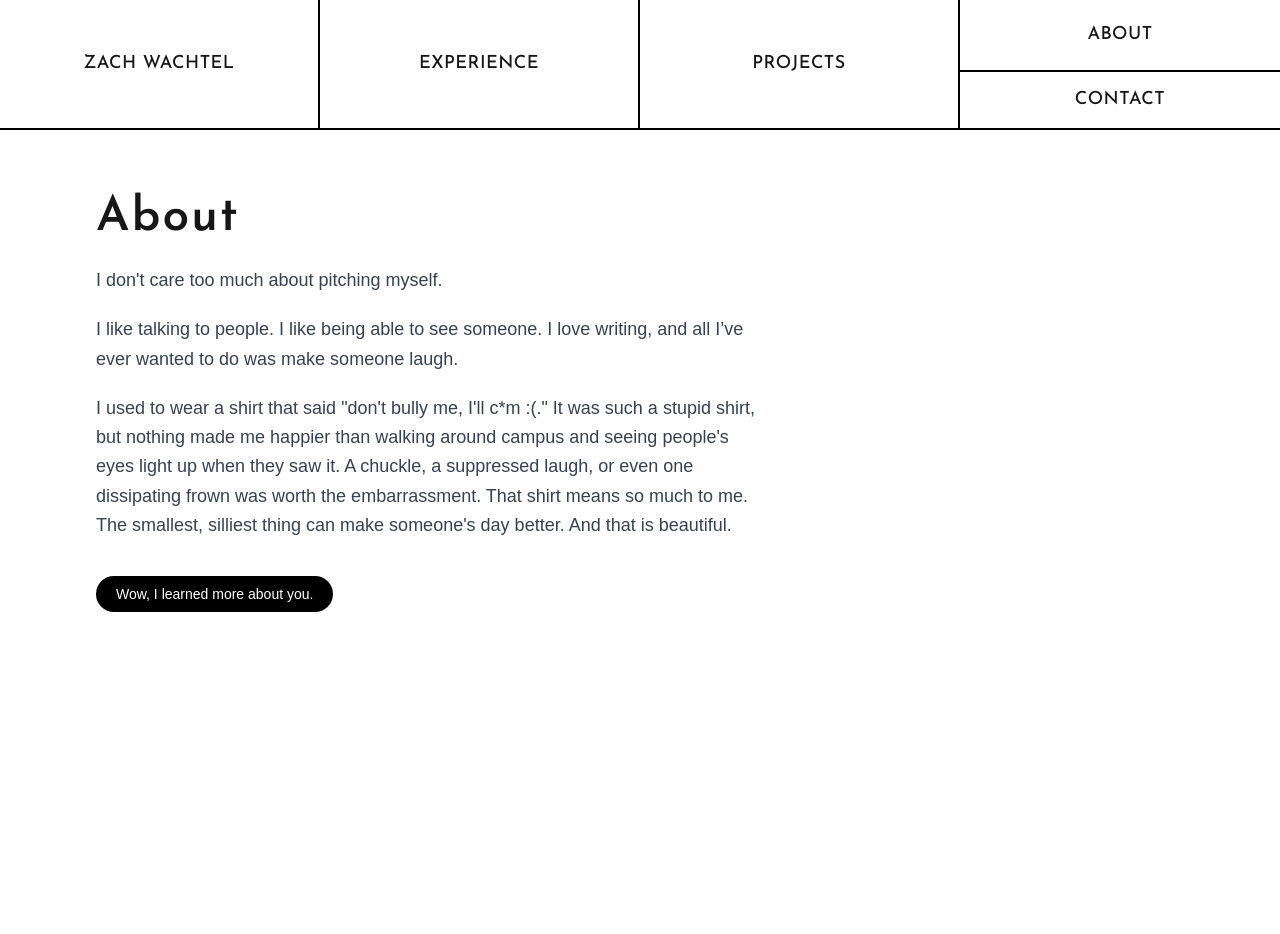
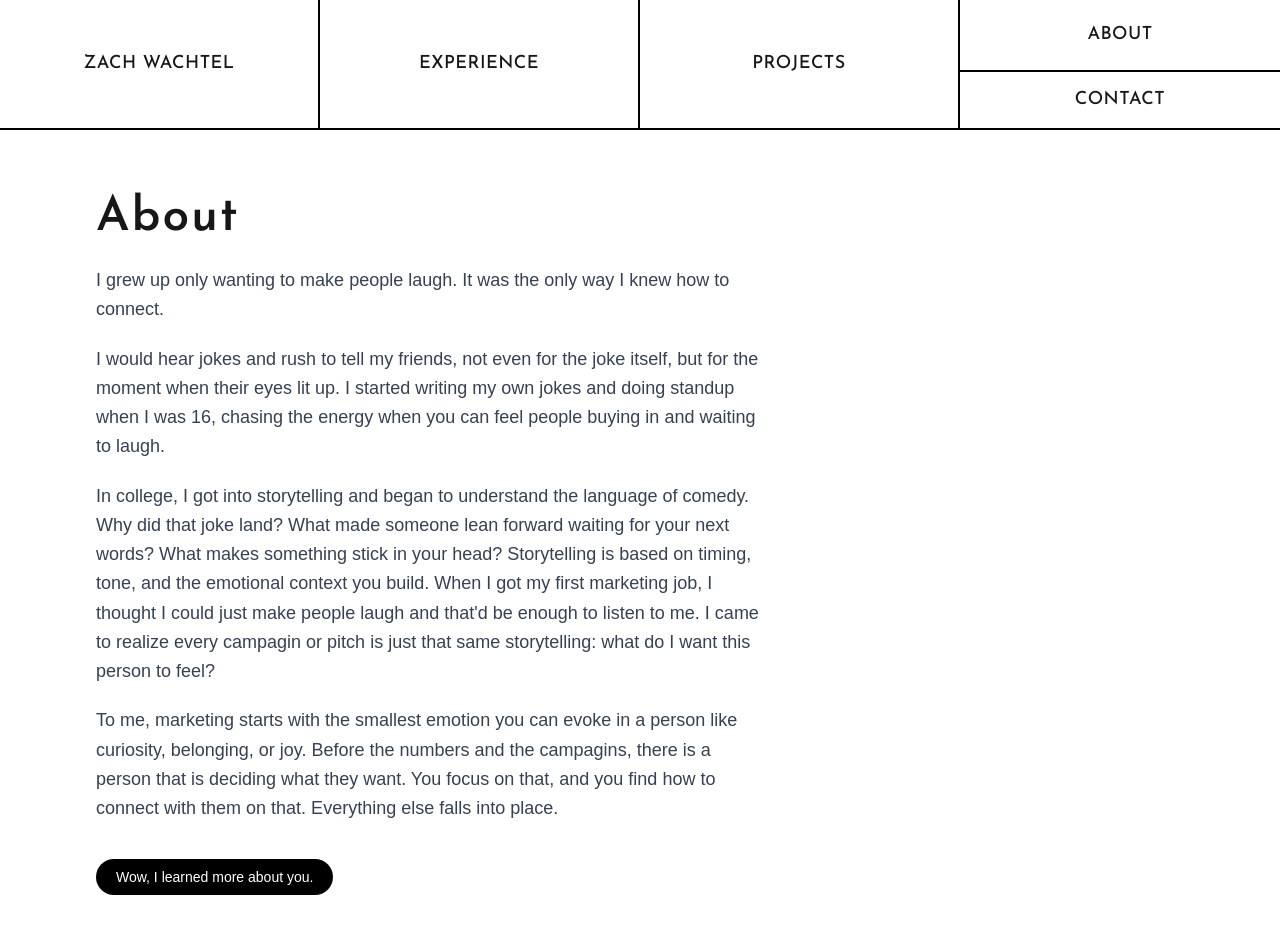
Before and after one commit to corn2salsa/my-portfolio, a Next.js app: page /about in a window 1280 px wide. Shown: the top 934 px of the page. Before the commit the page ends 800 px from the top, so only its background shows below. Built offline with nearby package versions, Linux system fonts and the light colour scheme; a web font is replaced by a local one.

Commit message:
updated about

```diff
--- a/app/about/page.tsx
+++ b/app/about/page.tsx
@@ -9,20 +9,18 @@ export default function AboutPage() {
         </h1>
 
         <div className="max-w-2xl space-y-5 text-lg text-gray-700 leading-relaxed">
-          <p>I don't care too much about pitching myself.</p>
+          <p>I grew up only wanting to make people laugh. It was the only way I knew how to connect.</p>
 
           <p>
-            I like talking to people. I like being able to see someone. I love writing,
-            and all I’ve ever wanted to do was make someone laugh.
+           I would hear jokes and rush to tell my friends, not even for the joke itself, but for the moment when their eyes lit up. I started writing my own jokes and doing standup when I was 16, chasing the energy when you can feel people buying in and waiting to laugh.
           </p>
 
           <p>
-            I used to wear a shirt that said "don't bully me, I'll c*m :(." It was such
-            a stupid shirt, but nothing made me happier than walking around campus and
-            seeing people's eyes light up when they saw it. A chuckle, a suppressed
-            laugh, or even one dissipating frown was worth the embarrassment. That shirt
-            means so much to me. The smallest, silliest thing can make someone's day
-            better. And that is beautiful.
+            In college, I got into storytelling and began to understand the language of comedy. Why did that joke land? What made someone lean forward waiting for your next words? What makes something stick in your head? Storytelling is based on timing, tone, and the emotional context you build. When I got my first marketing job, I thought I could just make people laugh and that'd be enough to listen to me. I came to realize every campagin or pitch is just that same storytelling: what do I want this person to feel?
+          </p>
+            To me, marketing starts with the smallest emotion you can evoke in a person like curiosity, belonging, or joy. Before the numbers and the campagins, there is a person that is deciding what they want. You focus on that, and you find how to connect with them on that. Everything else falls into place.
+          <p>
+
           </p>
 
           <button
--- a/app/page.tsx
+++ b/app/page.tsx
@@ -40,15 +40,15 @@ export default function Home() {
         </div>
 
         <div className="flex justify-start lg:justify-end">
-          <div className="relative max-w-sm">
+          <div className="relative w-[320px] lg:w-[320px]">
             <div className="relative rounded-2xl p-[2px] bg-gradient-to-r from-purple-500 to-blue-500">
               <div className="absolute -inset-2 -z-10 rounded-3xl bg-gradient-to-r from-purple-500 to-blue-500 blur-xl opacity-60" />
 
               <Image
-                src="/images/zach.jpg"
+                src="/images/new_zach.jpg"
                 alt="Zach Portrait"
-                width={500}
-                height={800}
+                width={750}
+                height={1200}
                 className="w-full rounded-2xl object-cover shadow-xl"
                 priority
               />
```
Also changed, not shown: public/images/new_zach.jpg (added).
